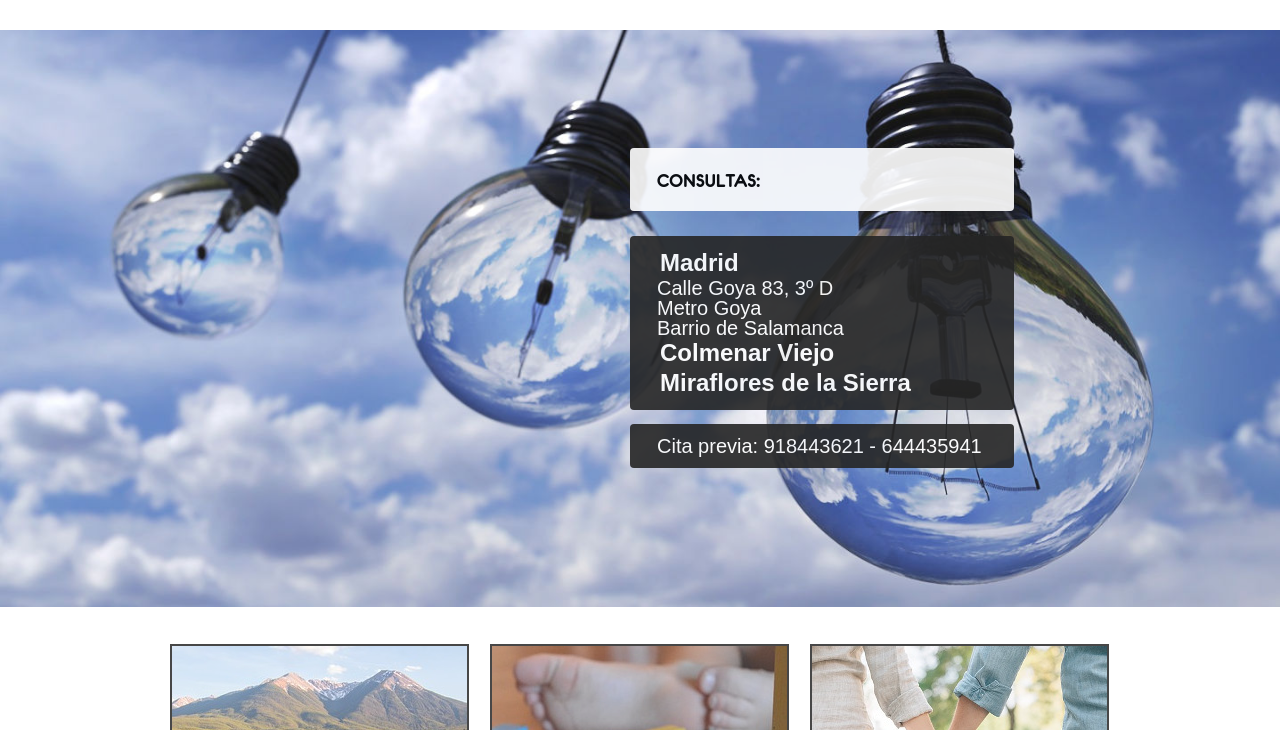
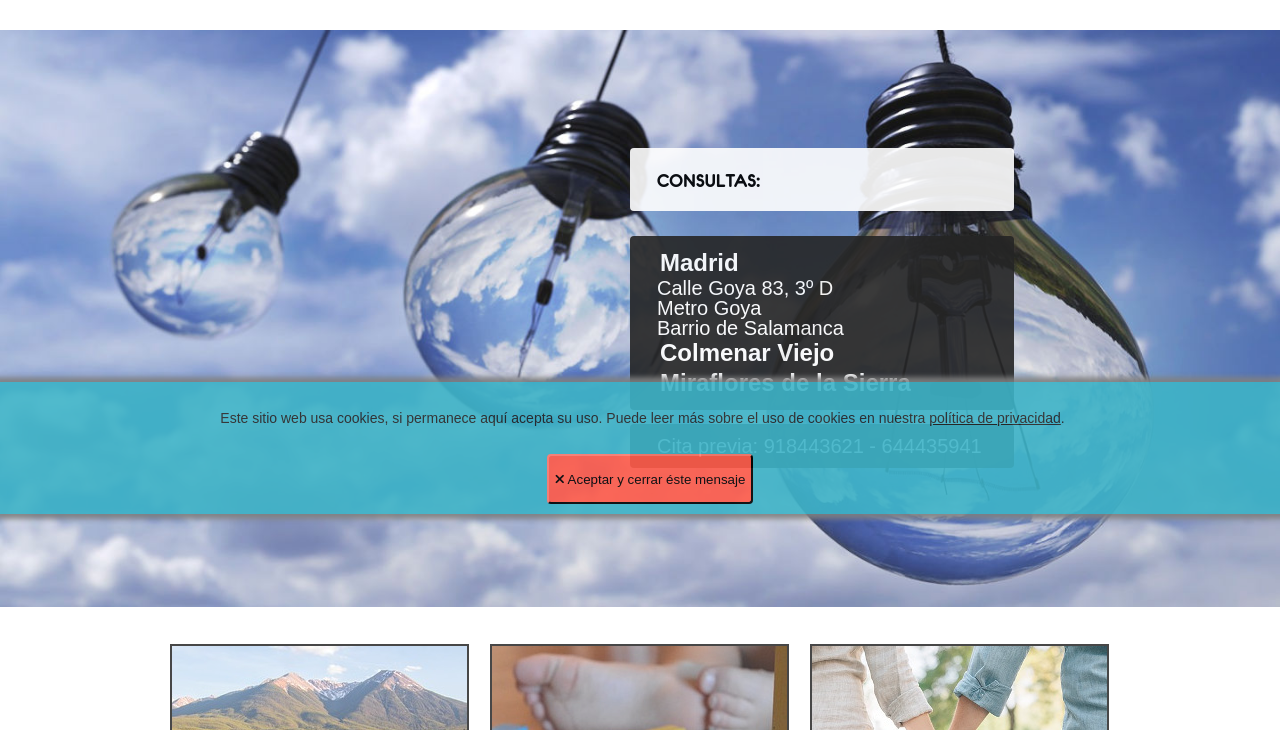
Before and after one commit to manolomaroto/aplcacionCitas, a plain HTML site: page prototipo03/index.html in a window 1280 px wide. Shown: the part 286-1016 px from the top of the page. Drawn offline with Linux system fonts and the light colour scheme.

Commit message:
Mensaje cookies abajo

```diff
--- a/prototipo03/css/style.css
+++ b/prototipo03/css/style.css
@@ -510,11 +510,11 @@ p a:hover {
     padding: 10px;
     margin-bottom: 0px;
     position: fixed;
-    top: 0px;
+    bottom: 0px;
     width: 100%;
     margin: 0 auto;
     background-color: #3DB3C7;
-    opacity: .8;
+    opacity: .9;
 }
 
 #cajacookies button {
```
